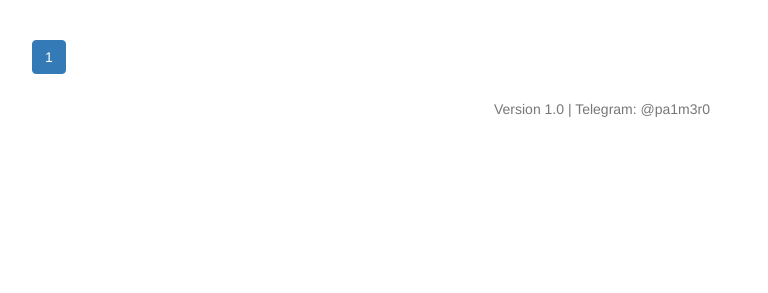
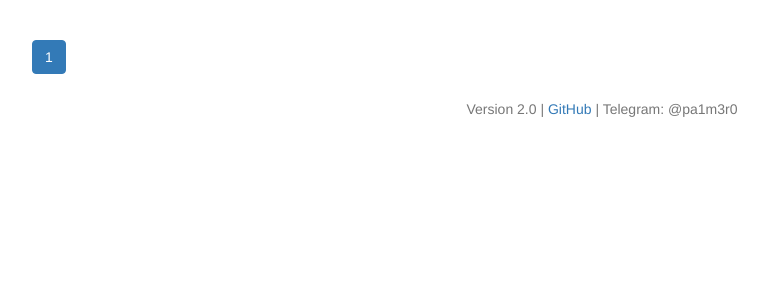
Before and after one commit to sanyapalmero/PythonShare, a Django app: page /all/ in a window 1280 px wide. Shown: the part 138-431 px from the top of the page, without its empty margins (38-806 px from the left). Run offline with Django 3.2, Linux system fonts and the light colour scheme; data that the repository does not hold is empty; some libraries are stand-ins or nearby versions.

Commit message:
Update project version and add link to github repository

```diff
--- a/templates/templates.html
+++ b/templates/templates.html
@@ -67,7 +67,7 @@
     </div>
     <div class="footer">
         <div class="container">
-            <p class="text-muted" style="text-align:center">Version 1.0 | Telegram: @pa1m3r0</p>
+            <p class="text-muted" style="text-align:center">Version 2.0 |<a href="https://github.com/sanyapalmero/PythonShare"> GitHub </a>| Telegram: @pa1m3r0</p>
         </div>
     </div>
 </body>
```
